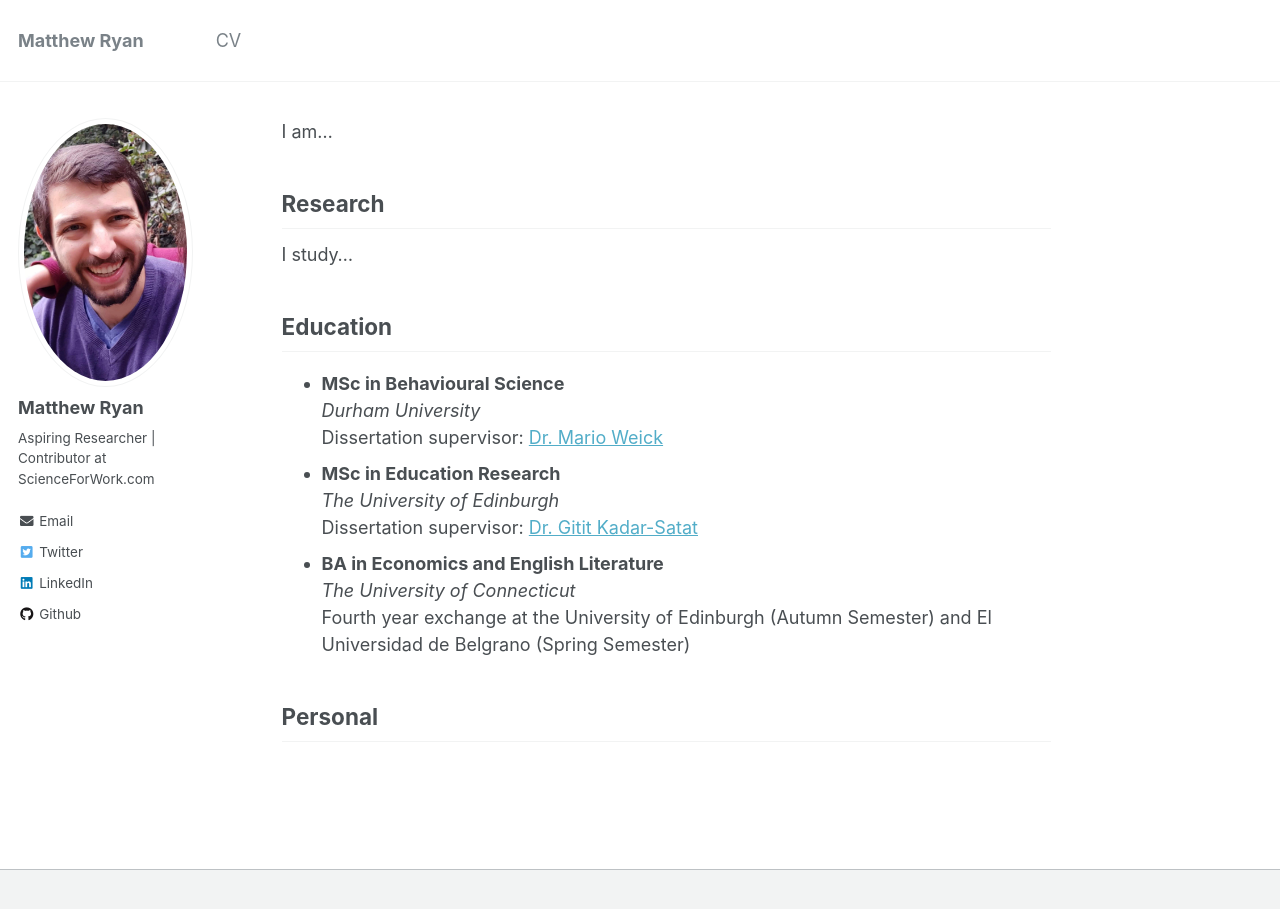
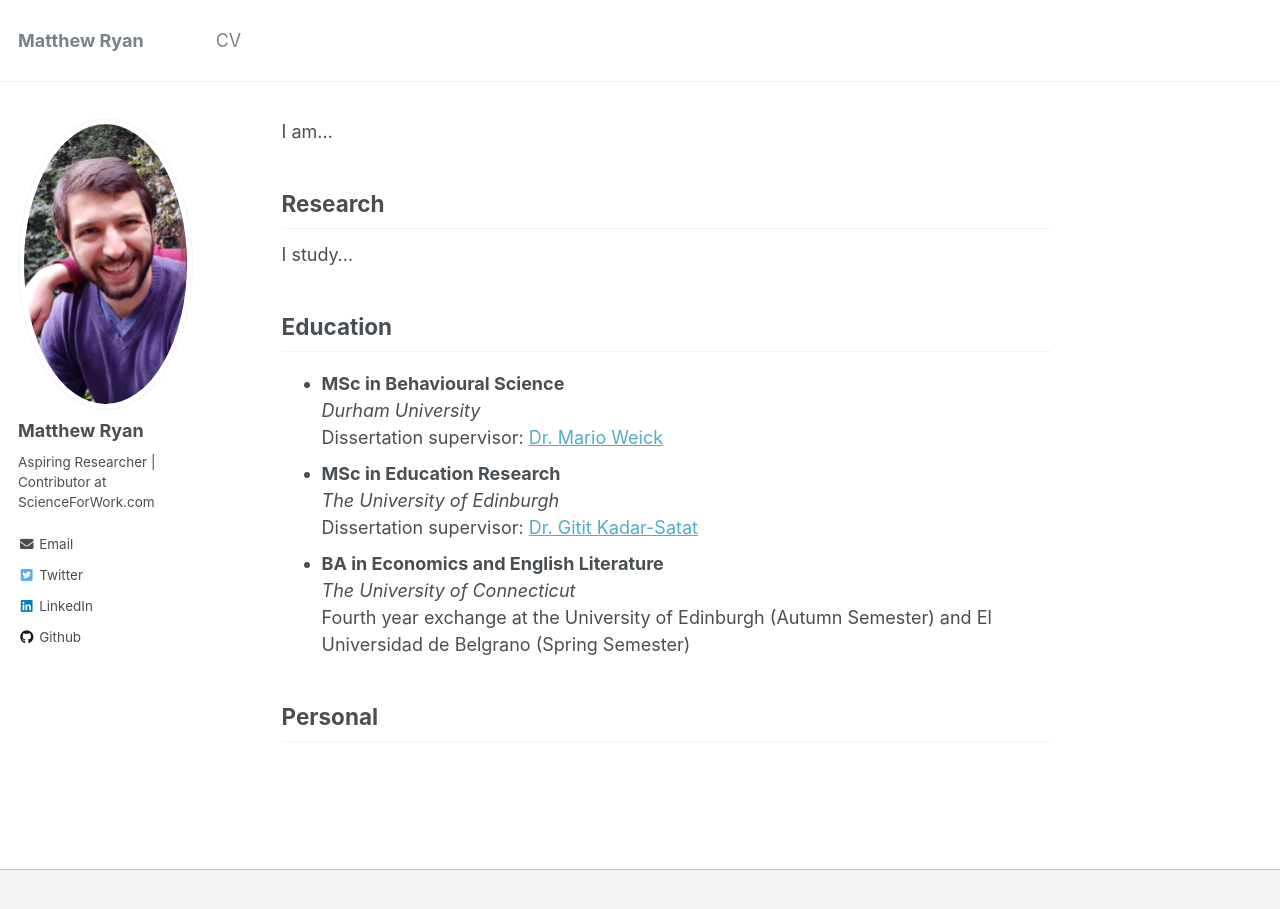
Before and after one commit to mattyhryan/mattyhryan.github.io, a Jekyll site: the page built from _pages/about.md, in a window 1280 px wide and 942 px high. Shown: the top 909 px of the window. Built offline with Jekyll 4.4.1, drawn with Linux system fonts in a browser that asks for light colours.

Commit message:
Update _config.yml

```diff
--- a/_config.yml
+++ b/_config.yml
@@ -81,7 +81,7 @@ analytics:
 # Site Author
 author:
   name             : "Matthew Ryan"
-  avatar           : "MR_profpic.JPG"
+  avatar           : "mr_pic.JPG"
   bio              : "Aspiring Researcher | Contributor at ScienceForWork.com"
   location         :
   employer         :
@@ -102,8 +102,7 @@ author:
   instagram        :
   impactstory      : #"https://profiles.impactstory.org/u/xxxx-xxxx-xxxx-xxxx"
   lastfm           :
-  letterboxed      : "https://letterboxd.com/mattyhryan/"
-  linkedin         : "https://www.linkedin.com/in/mattyhryan"
+  linkedin         : "https://www.linkedin.com/in/mattyhryan/"
   orcid            :
   pinterest        :
   soundcloud       :
```
